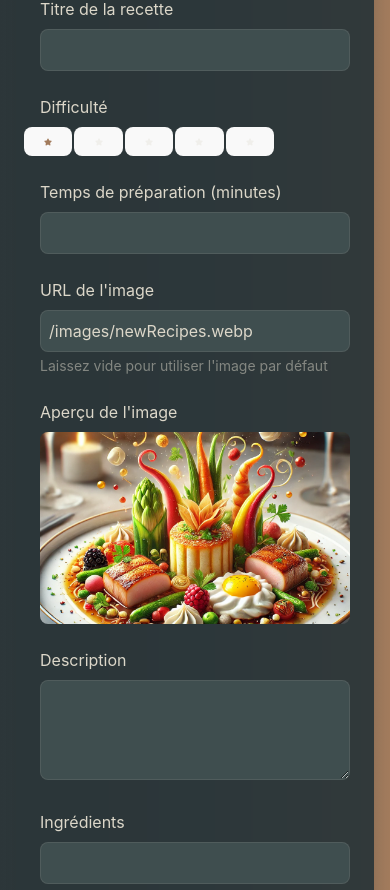
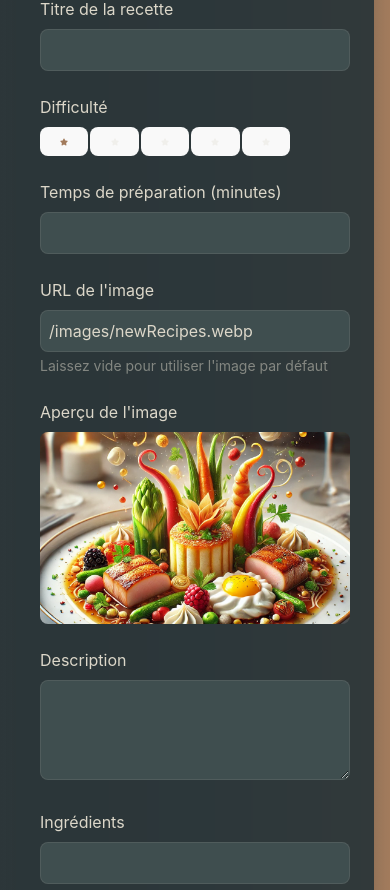
Before and after one commit to Eloura74/Lets-s_Cook_Recipes, a React (Vite) app: page /dashboard in a window 390 px wide. Shown: the part 1857-2747 px from the top of the page. Built offline with nearby package versions, Linux system fonts and the light colour scheme.

Commit message:
dashboard responsive testV3

```diff
--- a/src/components/ui/DifficultyStars.jsx
+++ b/src/components/ui/DifficultyStars.jsx
@@ -3,7 +3,6 @@ import { motion } from 'framer-motion'
 import { FaStar } from 'react-icons/fa'
 
 const DifficultyStars = ({ difficulty, onChange, interactive = false }) => {
-  // Animation pour chaque étoile
   const starVariants = {
     initial: { scale: 0, rotate: -180 },
     animate: i => ({
@@ -29,32 +28,36 @@ const DifficultyStars = ({ difficulty, onChange, interactive = false }) => {
 
   const renderStar = niveau => {
     const StarComponent = interactive ? 'button' : motion.div
-    const props = {
-      key: niveau,
-      ...(interactive
-        ? {
-            type: 'button',
-            onClick: () => onChange?.(niveau),
-            className: `p-0.5 w-6h-6 ${
-              difficulty >= niveau ? 'text-[#A27B5C]' : 'text-[#DCD7C9]/30'
-            }`,
-          }
-        : {
-            variants: starVariants,
-            custom: niveau,
-            initial: 'initial',
-            animate: 'animate',
-            whileHover: 'hover',
-            className: `text-xs ${
-              difficulty >= niveau ? 'text-[#A27B5C]' : 'text-[#DCD7C9]/30'
-            }`,
-          }),
+
+    if (interactive) {
+      return (
+        <button
+          key={niveau}
+          type="button"
+          onClick={() => onChange?.(niveau)}
+          className={`p-0.5 w-6h-6 ${
+            difficulty >= niveau ? 'text-[#A27B5C]' : 'text-[#DCD7C9]/30'
+          }`}
+        >
+          <FaStar className="w-2 h-2" />
+        </button>
+      )
     }
 
     return (
-      <StarComponent {...props}>
+      <motion.div
+        key={niveau}
+        variants={starVariants}
+        custom={niveau}
+        initial="initial"
+        animate="animate"
+        whileHover="hover"
+        className={`text-xs ${
+          difficulty >= niveau ? 'text-[#A27B5C]' : 'text-[#DCD7C9]/30'
+        }`}
+      >
         <FaStar className="w-2 h-2" />
-      </StarComponent>
+      </motion.div>
     )
   }
 
--- a/src/pages/DashboardPage.jsx
+++ b/src/pages/DashboardPage.jsx
@@ -163,7 +163,7 @@ const DashboardPage = () => {
             {/* Difficulté */}
             <div>
               <label className="block text-[#DCD7C9] mb-2">Difficulté</label>
-              <div className="w-full flex flew-wrap -ml-4">
+              <div className="w-full flex flew-wrap sm:ml-4 ">
                 <DifficultyStars
                   difficulty={nouvelleRecette.difficulte}
                   onChange={niveau =>
```
